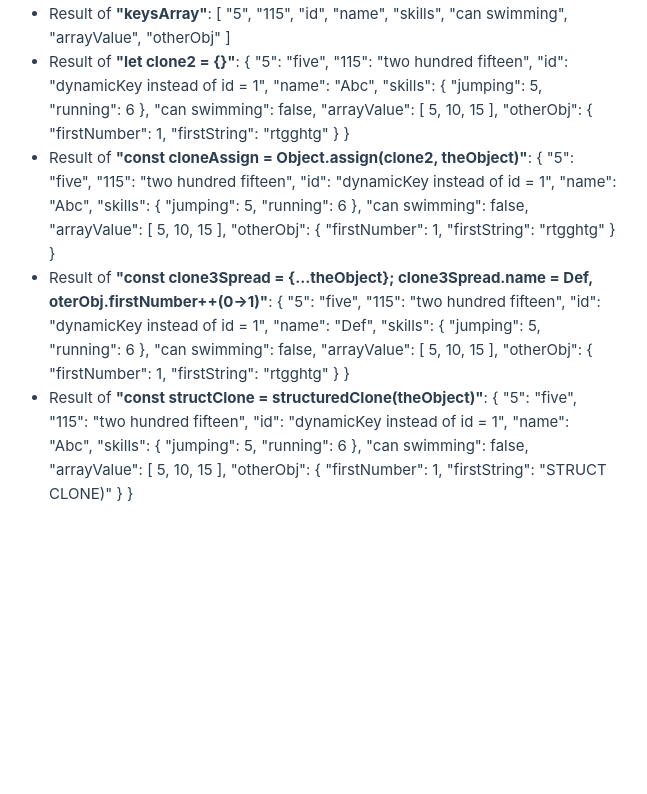
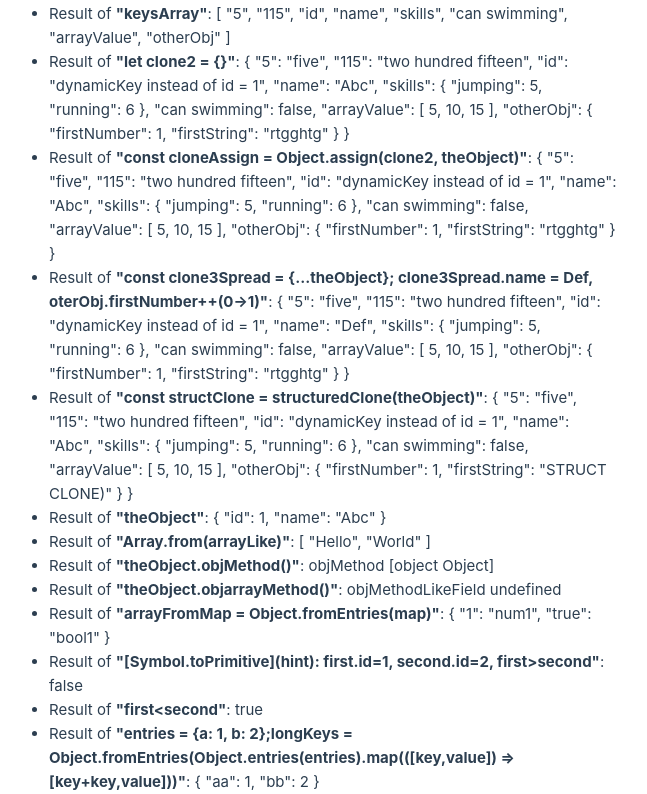
Before and after one commit to Bina288/js-research, a Vue app: page /objects in a window 1280 px wide. Shown: the part 358-1152 px from the top of the page, without its empty margins (23-670 px from the left). Before the commit the page ends 864 px from the top, so only its background shows below. Built offline with nearby package versions, Linux system fonts and the light colour scheme.

Commit message:
Research user`s and js`s object methods

```diff
--- a/src/features/objectMethods.js
+++ b/src/features/objectMethods.js
@@ -1,56 +1,83 @@
-const numericArray = [4, 6, 3, 7, 3]
+import safeToString from '@/composables/safeToString'
 
-const stringArray = ['banana', 'Orange', 'apple', 'melon', 'Grapefruit']
-const objArray = [
-  { id: 1, name: 'Abc', skills: { jumping: 5, running: 6 } },
-  { id: 2, name: 'Bca', skills: { jumping: 8, running: 4 } },
-  NaN,
-  null,
-  undefined,
-]
+//https://learn.javascript.ru/prototype-inheritance
 
-let team = {
-  canRunning(obj) {
-    return obj?.skills?.running > 5
+const nestedObject = { firstNumber: 0, firstString: 'rtgghtg' }
+
+//research keys properties
+let dynamicKey = 'id'
+let notExistDynamicKey = 'notExistDynamicKey'
+
+//experimental subject
+const theObject = {
+  id: 1,
+  name: 'Abc',
+  // skills: { jumping: 5, running: 6 },
+  // 'can swimming': false,
+  // [dynamicKey]: 'dynamicKey instead  of id = 1',
+  // 5: 'five',
+  // 115: 'two hundred fifteen',
+  // arrayValue: [5, 10, 15],
+  // otherObj: nestedObject,
+  objMethod() {
+    return 'objMethod ' + this
+  },
+  objMethodLikeField: function () {
+    return 'objMethodLikeField ' + this
+  },
+  objarrayMethod: () => {
+    return 'objMethodLikeField ' + this
+  },
+}
+theObject.objMethod()
+theObject.objarrayMethod
+
+let arrayLike = {
+  0: 'Hello',
+  1: 'World',
+  length: 2,
+}
+
+let map = new Map([
+  ['1', 'str1'],
+  [1, 'num1'],
+  [true, 'bool1'],
+])
+
+const arrayFromMap = Object.fromEntries(map)
+//hints
+let first = {
+  id: 1,
+  [Symbol.toPrimitive](hint) {
+    return hint === 'number' ? this.id : `id = ${this.id}`
+  },
+}
+let second = {
+  id: 2,
+  [Symbol.toPrimitive](hint) {
+    return hint === 'number' ? this.id : `id = ${this.id}`
   },
 }
 
-let boolArray = [false, true, true, false]
+let entries = { a: 1, b: 2 }
+let longKeys = Object.fromEntries(
+  Object.entries(entries).map(([key, value]) => [key + key, value]),
+)
 
-let XORReduce = boolArray.reduce((xor, current) => xor !== current)
-let substractionReduce = numericArray.reduce((item, current) => item - current)
-let substractionReduceRight = numericArray.reduceRight(
-  (item, current) => item - current,
-)
-//reference data type
-let ref = numericArray
-ref[1] = 111
-numericArray.at(-1)
+const result = {
+  theObject,
+  'Array.from(arrayLike)': Array.from(arrayLike),
+  //[...arrayLike]//- TypeError: arrayLike is not iterable
+  'theObject.objMethod()': theObject.objMethod(),
+  'theObject.objarrayMethod()': theObject.objarrayMethod(), //TypeError: Cannot read properties of undefined (reading 'name')
+  'arrayFromMap = Object.fromEntries(map)': arrayFromMap,
+  '[Symbol.toPrimitive](hint): first.id=1, second.id=2, first>second':
+    first > second,
+  'first<second': first < second,
+  'entries = {a: 1, b: 2};longKeys = Object.fromEntries(Object.entries(entries).map(([key,value]) => [key+key,value]))':
+    longKeys,
+}
 
-let notRefConcat = numericArray.concat()
-let notRefSlice = numericArray.slice()
-
-let objFindById = objArray.find(item => item.id === 1)
-let objFindByJumpingInSkills = objArray.find(item => item.skills.jumping === 8)
-
-let filterMethodArr = numericArray.filter(item => item % 2 === 0)
-
-let mapMethodArr = numericArray.map(item => item * 2)
-
-let mapBooleanArr = numericArray.map(item => item % 2 === 0)
-
-let mapWordsLengthArr = stringArray.map(item => item.length)
-
-let joinNumArr = numericArray.join()
-let joinObjArr = objArray.join(' ; ')
-
-let result = {
-  numericArray: numericArray,
-  'numericArray.at(-1)': numericArray.at(-1),
-  'numericArray.at(0)': numericArray.at(0),
-  'numericArray.at(1)': numericArray.at(1),
-  'numericArray.sort()': numericArray.sort(),
-}
 export default {
   result,
 }
--- a/src/views/ObjectsView.vue
+++ b/src/views/ObjectsView.vue
@@ -1,7 +1,11 @@
 <template>
   <view-component :result="objects.result">Objects usage:</view-component>
+  <view-component :result="objectMethods.result"
+    >Usage of objects methods:</view-component
+  >
 </template>
 <script setup>
 import objects from '@/features/objects'
+import objectMethods from '@/features/objectMethods'
 import ViewComponent from '../components/ViewComponent.vue'
 </script>
```
